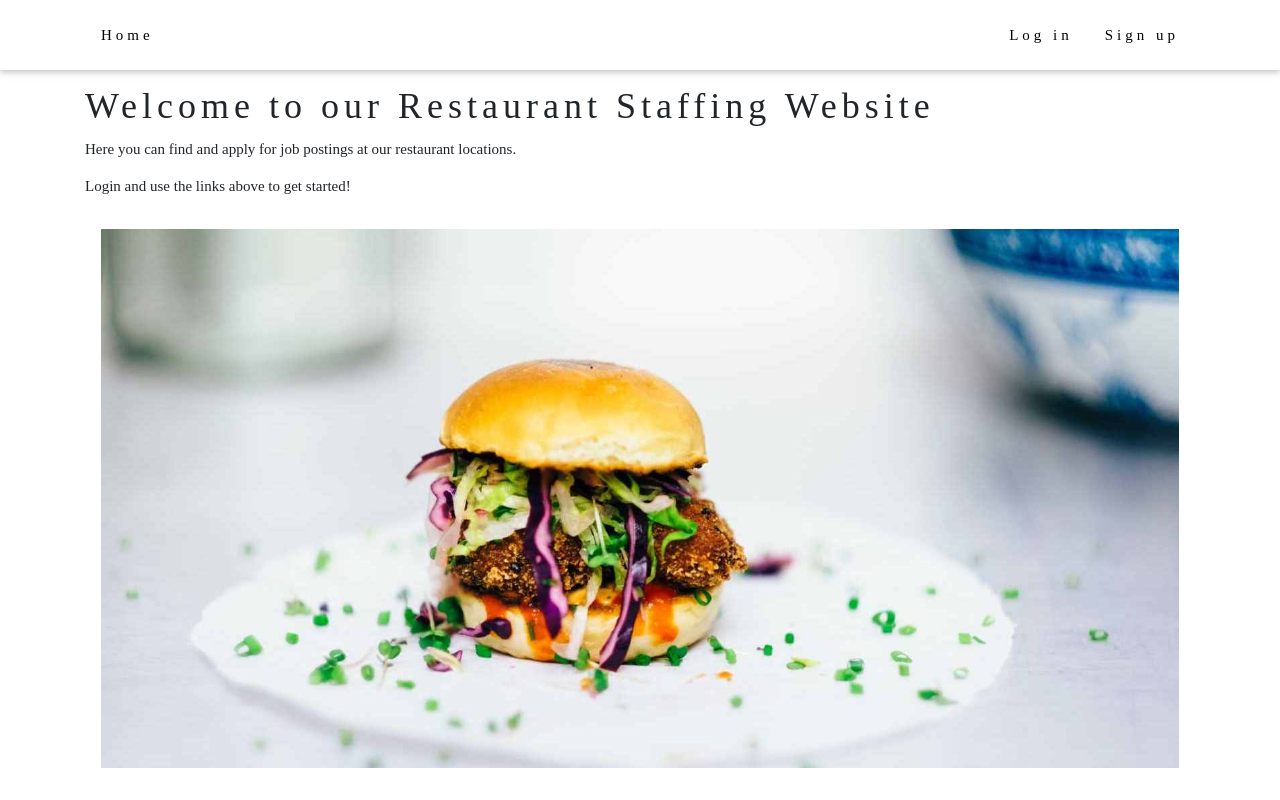
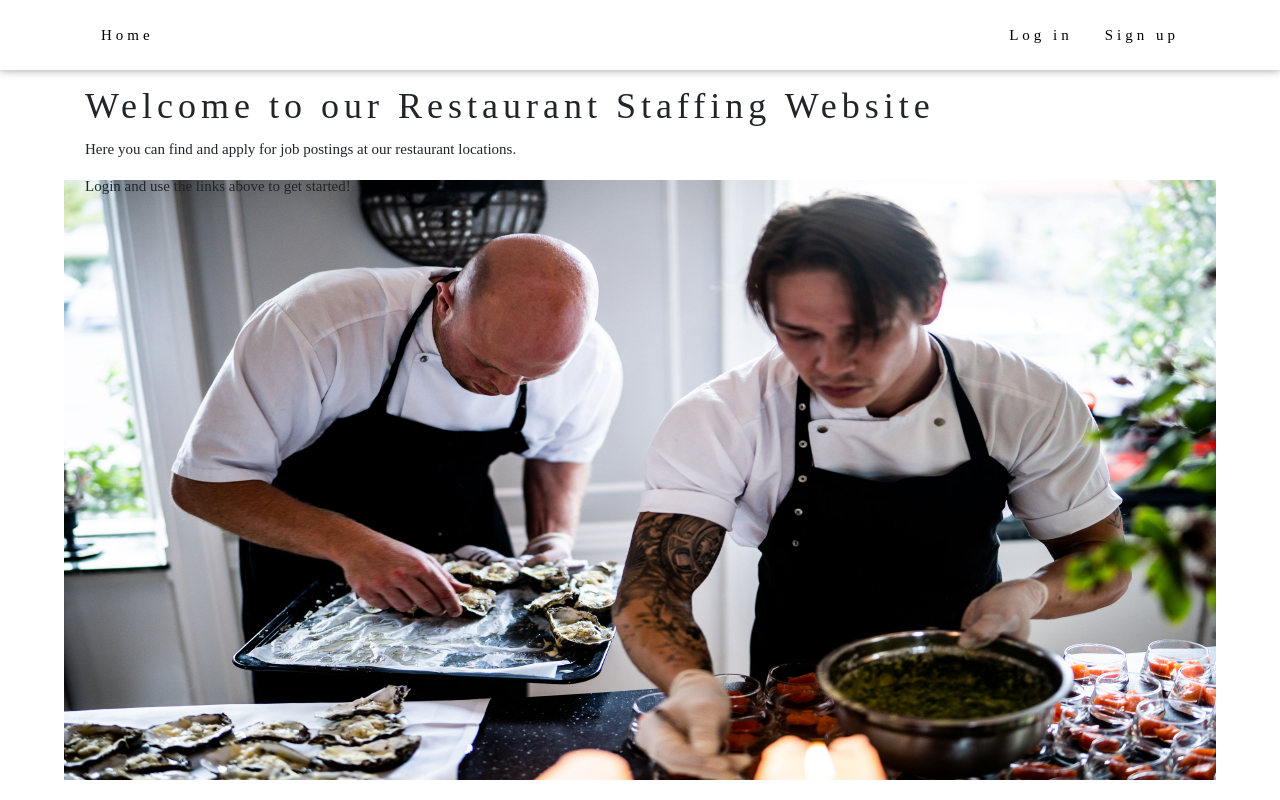
Before and after one commit to TFielloii/Django_Restaurant_Staffing, a Django app: page / in a window 1280 px wide. Run offline with Django 4.2, Linux system fonts and the light colour scheme.

Commit message:
Finished Application V1
Everything completed. May still contain bugs or glitches but has been tested pretty extensively.

```diff
--- a/staffing_app/templates/home.html
+++ b/staffing_app/templates/home.html
@@ -1,13 +1,19 @@
 {% extends "header.html" %}
 
 {% block content %}
+
+<style>
+    body {
+      background-image: url('images/staff.jpeg');
+      background-repeat: no-repeat;
+      background-attachment: fixed;
+      background-size: 90% 75%;
+      background-position: bottom;
+      background-position-y: 90%;
+    }
+</style>
+
   <h1>Welcome to our Restaurant Staffing Website</h1>
   <p>Here you can find and apply for job postings at our restaurant locations.</p>
   <p>Login and use the links above to get started!</p>
-
-  <div class="w3-row-padding w3-padding-16">
-    <div class="w3-col m12">
-      <img src="static\images\hamburger.jpg" style="width:100%">
-    </div>
-  </div>
 {% endblock %}
```
Also changed, not shown: README.md, db.sqlite3, images/staff.jpeg (added), static/images/hamburger.jpg (deleted), static/main.css (deleted), 1 other file.
